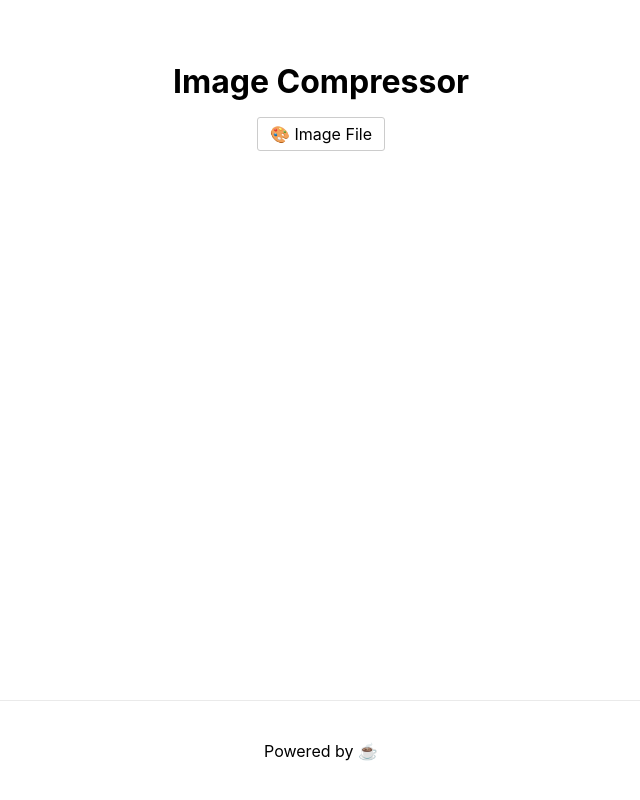
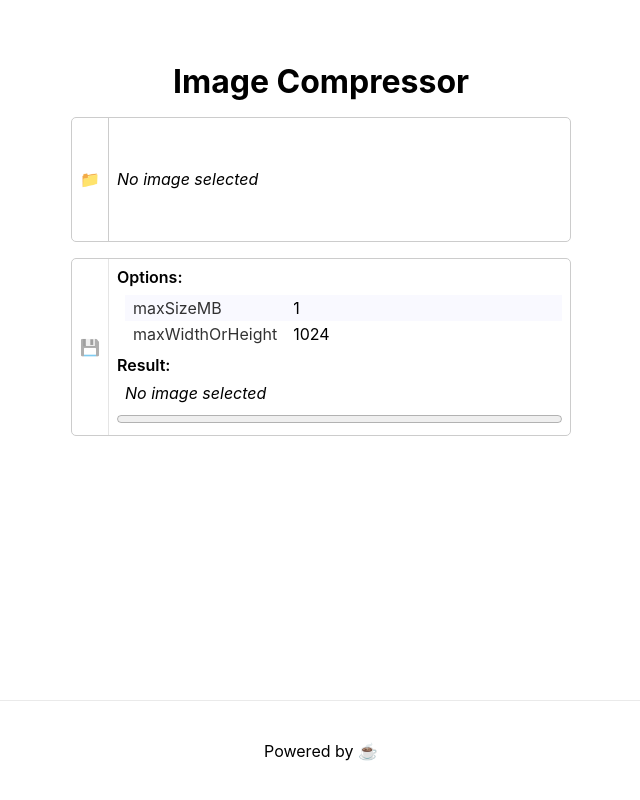
Before and after one commit to aditbisa/image-compressor, a Next.js app: page / in a window 1280 px wide. Shown: the whole page, without its empty margins (319-959 px from the left). Built offline with nearby package versions, Linux system fonts and the light colour scheme.

Commit message:
feat: sync styles

```diff
--- a/src/components/ImageFileInput.tsx
+++ b/src/components/ImageFileInput.tsx
@@ -1,4 +1,5 @@
-import React from "react";
+import React, { ReactNode, useState } from "react";
+import { FileInfo } from "@components/FileInfo";
 import styles from "@styles/components/ImageFileInput.module.css";
 
 export interface ImageFileInputProp {
@@ -9,6 +10,8 @@
  * File selector only for images.
  */
 export function ImageFileInput(prop: ImageFileInputProp) {
+  const [file, setFile] = useState(null);
+
   /**
    * Handle input file change.
    */
@@ -16,14 +19,24 @@
     const target = e.target as HTMLInputElement;
     if (!target.files[0]) return;
 
-    const file = target.files[0];
-    prop.onFileChange(file);
+    const selectedFile = target.files[0];
+    setFile(selectedFile);
+    prop.onFileChange(selectedFile);
   };
+
+  let info: ReactNode;
+  if (file) {
+    info = <FileInfo file={file} />;
+  } else {
+    info = <em>No image selected</em>;
+  }
 
   return (
     <>
+      <div className={styles.box}>
+        <div className={styles.inputBox}>
           <label htmlFor="imageFileInput" className={styles.inputLabel}>
-        🎨 Image File
+            📁
           </label>
           <input
             type="file"
@@ -32,6 +45,9 @@
             onChange={handleSelectFile}
             accept="image/*"
           />
+        </div>
+        <div className={styles.infoBox}>{info}</div>
+      </div>
     </>
   );
 }
--- a/src/pages/index.tsx
+++ b/src/pages/index.tsx
@@ -1,11 +1,26 @@
 import Head from "next/head";
-import React from "react";
+import React, { useState } from "react";
 import { ImageFileInput } from "@components/ImageFileInput";
+import { ImageCompress } from "@components/ImageCompress";
 import styles from "@styles/pages/Home.module.css";
 
 export default function Home() {
+  const [file, setFile] = useState<File>();
+  const [result, setResult] = useState<File>();
+
+  const options = {
+    maxSizeMB: 1,
+    maxWidthOrHeight: 1024,
+  };
+
   const handleImageChange = (file: File) => {
     console.log(file);
+    setFile(file);
+  };
+
+  const handleCompressionResult = (file: File) => {
+    console.log(file);
+    setResult(file);
   };
 
   return (
@@ -22,8 +37,14 @@
       <main className={styles.main}>
         <h1 className={styles.title}>Image Compressor</h1>
 
-        <div className={styles.fileInput}>
+        <div className={styles.fileBox}>
           <ImageFileInput onFileChange={handleImageChange} />
+
+          <ImageCompress
+            file={file}
+            options={options}
+            onCompressionResult={handleCompressionResult}
+          />
         </div>
       </main>
 
--- a/src/styles/components/ImageFileInput.module.css
+++ b/src/styles/components/ImageFileInput.module.css
@@ -1,13 +1,34 @@
+.box {
+  display: flex;
+  align-items: stretch;
+  border: 1px solid #ccc;
+  border-radius: 5px;
+}
+
+.inputBox {
+  display: flex;
+}
+
+.infoBox {
+  flex-grow: 1;
+  padding: 0.5rem;
+  display: flex;
+  align-items: center;
+}
+.infoBox > * {
+  width: 100%;
+}
+
 .inputFile {
   display: none;
 }
 
 .inputLabel {
-  border: 1px solid #ccc;
-  border-radius: 3px;
-  display: inline-block;
-  padding: 6px 12px;
   cursor: pointer;
+  border-right: 1px solid #ccc;
+  padding: 0.5rem;
+  display: flex;
+  align-items: center;
 }
 .inputLabel:hover {
   background-color: #efefef;
--- a/src/styles/pages/Home.module.css
+++ b/src/styles/pages/Home.module.css
@@ -46,9 +46,10 @@
   font-size: 2rem;
 }
 
-.title,
-.fileInput {
-  text-align: center;
+.fileBox > * {
+  margin-bottom: 1rem;
+  min-width: 500px;
+  min-height: 125px;
 }
 
 @media (prefers-color-scheme: dark) {
```
Lines whose indentation alone changed are shown as unchanged.
